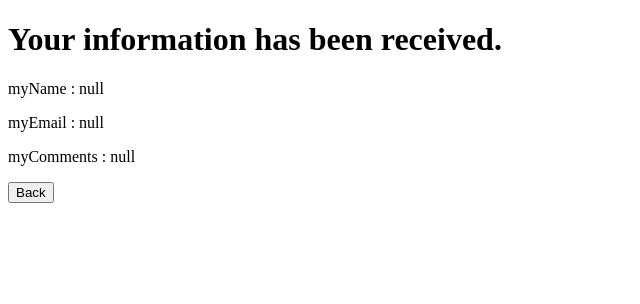
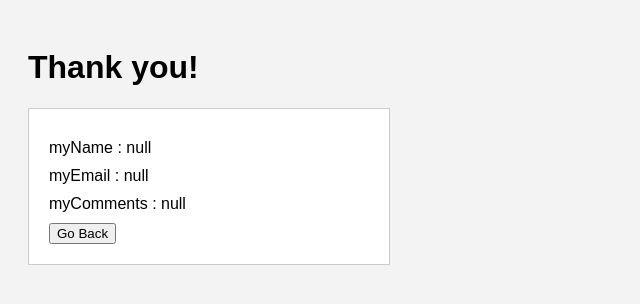
Before and after one commit to NP175548/9.4-HOP, a plain HTML site: page contact.html in a window 1280 px wide. Shown: the whole page, without its empty margins (0-640 px from the left). Drawn offline with Linux system fonts and the light colour scheme.

Commit message:
Update contact.html

```diff
--- a/contact.html
+++ b/contact.html
@@ -3,25 +3,26 @@
 <head>
   <meta charset="UTF-8">
   <title>Form Confirmation</title>
+  <link rel="stylesheet" href="styles.css">
 </head>
 <body>
-  <h1>Your information has been received.</h1>
 
-  <p id="name"></p>
-  <p id="email"></p>
-  <p id="comments"></p>
-
-  <button onclick="history.back()">Back</button>
+  <h1>Thank you!</h1>
+  <div class="confirmation-box">
+    <p id="name"></p>
+    <p id="email"></p>
+    <p id="comments"></p>
+    <button onclick="history.back()">Go Back</button>
+  </div>
 
   <script>
     document.getElementById("name").textContent =
       "myName : " + sessionStorage.getItem("myName");
-
     document.getElementById("email").textContent =
       "myEmail : " + sessionStorage.getItem("myEmail");
-
     document.getElementById("comments").textContent =
       "myComments : " + sessionStorage.getItem("myComments");
   </script>
+
 </body>
 </html>
```
